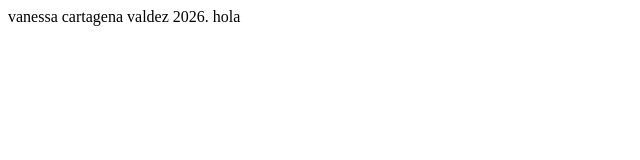
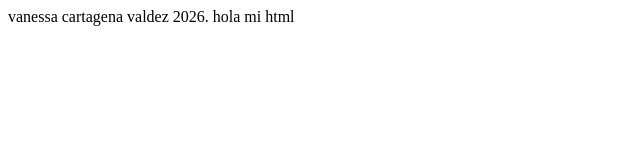
Before and after one commit to V1ane24/practica152026, a plain HTML site: page index.html in a window 1280 px wide. Shown: the full height of the page, 0-640 px from the left. Drawn offline with Linux system fonts and the light colour scheme.

Commit message:
mis cambios 2

```diff
--- a/index.html
+++ b/index.html
@@ -7,5 +7,6 @@
 </head>
 <body>
     vanessa cartagena valdez 2026. hola
+    mi html
 </body>
 </html>
```
